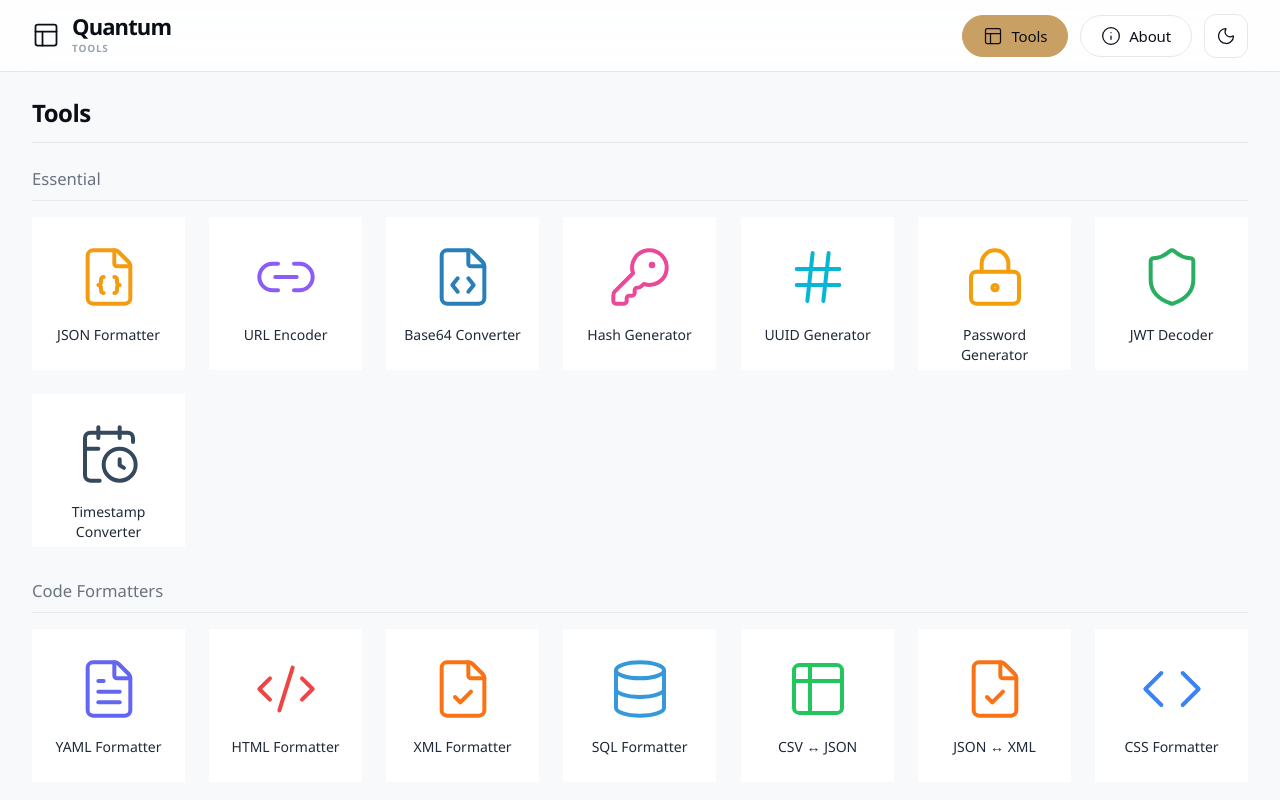
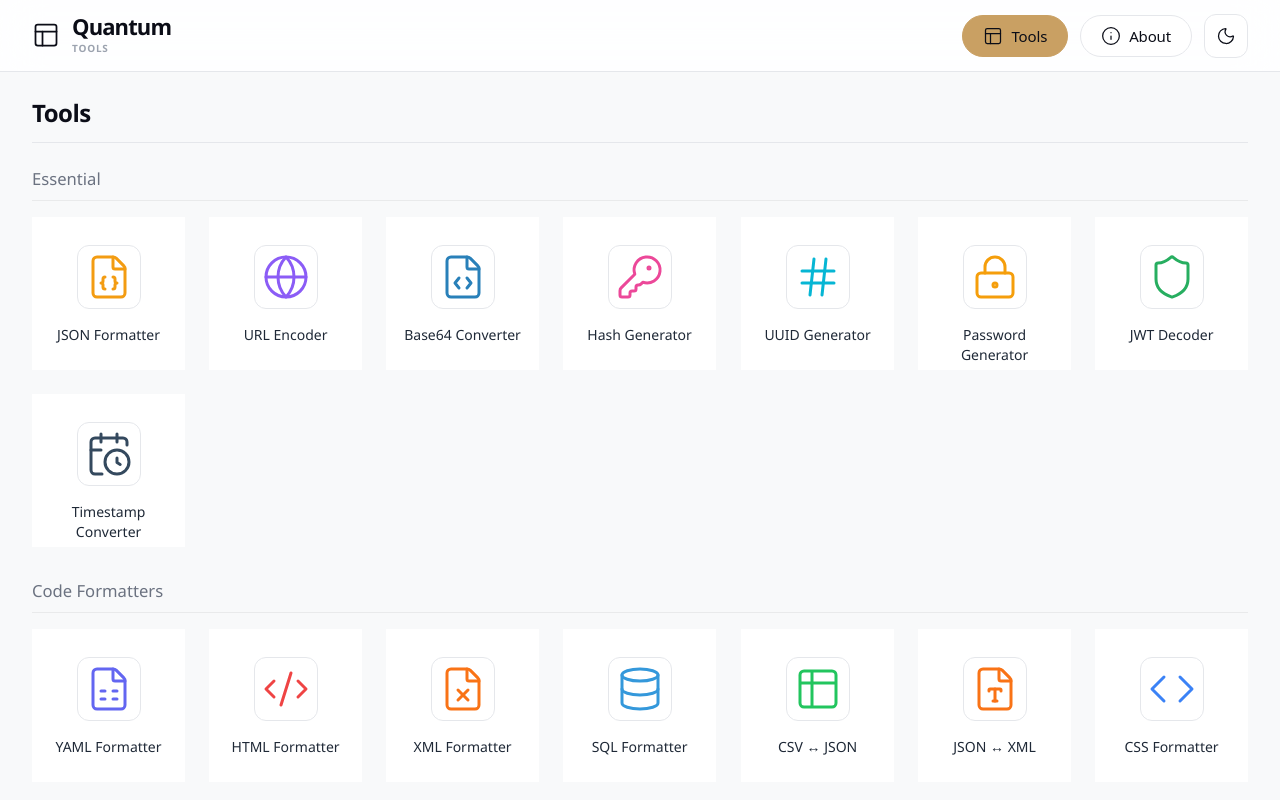
Before and after one commit to mtmanju/mtm-quantum-tools, a React (Vite) app in the folder packages/web/: page / in a window 1280 px wide. Both pictures are taken after a click on the button "Tools". Shown: the top 800 px of the page. Built offline with nearby package versions, Linux system fonts and the light colour scheme.

Commit message:
fix icons

```diff
--- a/packages/web/src/App.css
+++ b/packages/web/src/App.css
@@ -640,26 +640,44 @@ h4 { font-size: clamp(1.25rem, 2.5vw, 1.5rem); font-weight: 600; }
 }
 
 .tool-icon-wrapper {
-  width: auto;
-  height: auto;
+  width: 64px;
+  height: 64px;
   display: flex;
   align-items: center;
   justify-content: center;
-  background: transparent;
-  border-radius: 0;
-  border: none;
-  transition: transform 0.2s ease;
+  background: var(--bg-secondary);
+  border-radius: 12px;
+  border: 1px solid var(--border-subtle);
+  transition: all 0.3s var(--ease-out);
   flex-shrink: 0;
   margin-bottom: 1rem;
+  position: relative;
+  overflow: hidden;
+}
+
+.tool-icon-wrapper::before {
+  content: '';
+  position: absolute;
+  inset: 0;
+  background: linear-gradient(135deg, rgba(255, 255, 255, 0.1), rgba(255, 255, 255, 0));
+  opacity: 0;
+  transition: opacity 0.3s var(--ease-out);
+  pointer-events: none;
+}
+
+[data-theme="dark"] .tool-icon-wrapper::before {
+  background: linear-gradient(135deg, rgba(255, 255, 255, 0.05), rgba(255, 255, 255, 0));
 }
 
 .tool-icon-wrapper svg {
-  width: 64px;
-  height: 64px;
-  transition: transform 0.2s ease;
+  width: 48px;
+  height: 48px;
+  transition: all 0.3s var(--ease-out);
   color: inherit;
   stroke-width: 1.5;
   opacity: 1;
+  position: relative;
+  z-index: 1;
 }
 
 [data-theme="dark"] .tool-icon-wrapper svg {
@@ -667,11 +685,17 @@ h4 { font-size: clamp(1.25rem, 2.5vw, 1.5rem); font-weight: 600; }
 }
 
 .tool-card:hover .tool-icon-wrapper {
-  transform: scale(1.05);
+  transform: translateY(-2px);
+  box-shadow: var(--shadow-md);
+  border-color: var(--accent);
+}
+
+.tool-card:hover .tool-icon-wrapper::before {
+  opacity: 1;
 }
 
 .tool-card:hover .tool-icon-wrapper svg {
-  transform: scale(1.05);
+  transform: scale(1.1);
 }
 
 .tool-info {
--- a/packages/web/src/App.tsx
+++ b/packages/web/src/App.tsx
@@ -16,6 +16,8 @@ import {
   FileJson,
   FileStack,
   FileText,
+  FileType,
+  FileX,
   GitBranch,
   Hash,
   KeyRound,
@@ -31,9 +33,14 @@ import {
   Sparkle,
   Table2,
   TrendingUp,
+  TrendingDown,
   Type,
   Wand2,
-  Zap
+  Zap,
+  FileSpreadsheet,
+  AlignLeft,
+  BarChart3,
+  Globe
 } from 'lucide-react'
 import type { ComponentType, ReactElement, ReactNode } from 'react'
 import { memo, useCallback, useMemo } from 'react'
@@ -104,7 +111,7 @@ const tools: Tool[] = [
     id: 'json-formatter',
     name: 'JSON Formatter',
     description: 'Beautify & validate JSON instantly',
-    icon: <FileJson size={64} strokeWidth={1.5} />,
+    icon: <FileJson size={48} strokeWidth={1.5} />,
     iconColor: '#F39C12', // Orange
     category: 'Essential',
     status: 'active',
@@ -115,7 +122,7 @@ const tools: Tool[] = [
     id: 'url-encoder',
     name: 'URL Encoder',
     description: 'Encode & decode URLs quickly',
-    icon: <Link2 size={64} strokeWidth={1.5} />,
+    icon: <Globe size={48} strokeWidth={1.5} />,
     iconColor: '#8B5CF6', // Purple
     category: 'Essential',
     status: 'active',
@@ -126,7 +133,7 @@ const tools: Tool[] = [
     id: 'base64-converter',
     name: 'Base64 Converter',
     description: 'Convert files & text to Base64',
-    icon: <FileCode size={64} strokeWidth={1.5} />,
+    icon: <FileCode size={48} strokeWidth={1.5} />,
     iconColor: '#2980B9', // Blue
     category: 'Essential',
     status: 'active',
@@ -137,7 +144,7 @@ const tools: Tool[] = [
     id: 'hash-generator',
     name: 'Hash Generator',
     description: 'Generate MD5, SHA-1, SHA-256, SHA-512',
-    icon: <KeyRound size={64} strokeWidth={1.5} />,
+    icon: <KeyRound size={48} strokeWidth={1.5} />,
     iconColor: '#EC4899', // Pink
     category: 'Essential',
     status: 'active',
@@ -148,7 +155,7 @@ const tools: Tool[] = [
     id: 'uuid-generator',
     name: 'UUID Generator',
     description: 'Create unique identifiers',
-    icon: <Hash size={64} strokeWidth={1.5} />,
+    icon: <Hash size={48} strokeWidth={1.5} />,
     iconColor: '#06B6D4', // Cyan
     category: 'Essential',
     status: 'active',
@@ -159,7 +166,7 @@ const tools: Tool[] = [
     id: 'password-generator',
     name: 'Password Generator',
     description: 'Create strong, secure passwords',
-    icon: <LockKeyhole size={64} strokeWidth={1.5} />,
+    icon: <LockKeyhole size={48} strokeWidth={1.5} />,
     iconColor: '#F59E0B', // Amber
     category: 'Essential',
     status: 'active',
@@ -170,7 +177,7 @@ const tools: Tool[] = [
     id: 'jwt-decoder',
     name: 'JWT Decoder',
     description: 'Decode & inspect JWT tokens',
-    icon: <Shield size={64} strokeWidth={1.5} />,
+    icon: <Shield size={48} strokeWidth={1.5} />,
     iconColor: '#27AE60', // Green
     category: 'Essential',
     status: 'active',
@@ -181,7 +188,7 @@ const tools: Tool[] = [
     id: 'timestamp-converter',
     name: 'Timestamp Converter',
     description: 'Convert timestamps to dates',
-    icon: <CalendarClock size={64} strokeWidth={1.5} />,
+    icon: <CalendarClock size={48} strokeWidth={1.5} />,
     iconColor: '#34495E', // Dark Blue
     category: 'Essential',
     status: 'active',
@@ -194,7 +201,7 @@ const tools: Tool[] = [
     id: 'yaml-formatter',
     name: 'YAML Formatter',
     description: 'Format & validate YAML configs',
-    icon: <FileText size={64} strokeWidth={1.5} />,
+    icon: <FileSpreadsheet size={48} strokeWidth={1.5} />,
     iconColor: '#6366F1', // Indigo
     category: 'Code Formatters',
     status: 'active',
@@ -204,7 +211,7 @@ const tools: Tool[] = [
     id: 'html-formatter',
     name: 'HTML Formatter',
     description: 'Beautify & minify HTML',
-    icon: <CodeXml size={64} strokeWidth={1.5} />,
+    icon: <CodeXml size={48} strokeWidth={1.5} />,
     iconColor: '#EF4444', // Red
     category: 'Code Formatters',
     status: 'active',
@@ -214,7 +221,7 @@ const tools: Tool[] = [
     id: 'xml-formatter',
     name: 'XML Formatter',
     description: 'Format & validate XML docs',
-    icon: <FileCheck size={64} strokeWidth={1.5} />,
+    icon: <FileX size={48} strokeWidth={1.5} />,
     iconColor: '#F97316', // Orange
     category: 'Code Formatters',
     status: 'active',
@@ -224,7 +231,7 @@ const tools: Tool[] = [
     id: 'sql-formatter',
     name: 'SQL Formatter',
     description: 'Format SQL queries beautifully',
-    icon: <DatabaseIcon size={64} strokeWidth={1.5} />,
+    icon: <DatabaseIcon size={48} strokeWidth={1.5} />,
     iconColor: '#3498DB', // Blue
     category: 'Code Formatters',
     status: 'active',
@@ -234,7 +241,7 @@ const tools: Tool[] = [
     id: 'csv-to-json',
     name: 'CSV ↔ JSON',
     description: 'Convert between CSV & JSON',
-    icon: <Table2 size={64} strokeWidth={1.5} />,
+    icon: <Table2 size={48} strokeWidth={1.5} />,
     iconColor: '#22C55E', // Green
     category: 'Code Formatters',
     status: 'active',
@@ -244,7 +251,7 @@ const tools: Tool[] = [
     id: 'json-xml-converter',
     name: 'JSON ↔ XML',
     description: 'Convert between JSON & XML',
-    icon: <FileCheck size={64} strokeWidth={1.5} />,
+    icon: <FileType size={48} strokeWidth={1.5} />,
     iconColor: '#F97316', // Orange
     category: 'Code Formatters',
     status: 'active',
@@ -254,7 +261,7 @@ const tools: Tool[] = [
     id: 'css-formatter',
     name: 'CSS Formatter',
     description: 'Format & minify CSS',
-    icon: <Code size={64} strokeWidth={1.5} />,
+    icon: <Code size={48} strokeWidth={1.5} />,
     iconColor: '#3B82F6', // Blue
     category: 'Code Formatters',
     status: 'active',
@@ -264,7 +271,7 @@ const tools: Tool[] = [
     id: 'javascript-formatter',
     name: 'JS Formatter',
     description: 'Format & minify JavaScript',
-    icon: <Code size={64} strokeWidth={1.5} />,
+    icon: <FileCodeIcon size={48} strokeWidth={1.5} />,
     iconColor: '#F59E0B', // Amber
     category: 'Code Formatters',
     status: 'active',
@@ -276,7 +283,7 @@ const tools: Tool[] = [
     id: 'regex-tester',
     name: 'Regex Tester',
     description: 'Test regex patterns live',
-    icon: <Brackets size={64} strokeWidth={1.5} />,
+    icon: <Brackets size={48} strokeWidth={1.5} />,
     iconColor: '#E67E22', // Orange
     category: 'Code Tools',
     status: 'active',
@@ -286,7 +293,7 @@ const tools: Tool[] = [
     id: 'diff-checker',
     name: 'Diff Checker',
     description: 'Compare code & text side-by-side',
-    icon: <GitBranch size={64} strokeWidth={1.5} />,
+    icon: <GitBranch size={48} strokeWidth={1.5} />,
     iconColor: '#16A085', // Green
     category: 'Code Tools',
     status: 'active',
@@ -296,7 +303,7 @@ const tools: Tool[] = [
     id: 'text-case-converter',
     name: 'Case Converter',
     description: 'Transform text case instantly',
-    icon: <Type size={64} strokeWidth={1.5} />,
+    icon: <Type size={48} strokeWidth={1.5} />,
     iconColor: '#10B981', // Green
     category: 'Code Tools',
     status: 'active',
@@ -306,7 +313,7 @@ const tools: Tool[] = [
     id: 'color-converter',
     name: 'Color Converter',
     description: 'Convert HEX, RGB, HSL',
-    icon: <Palette size={64} strokeWidth={1.5} />,
+    icon: <Palette size={48} strokeWidth={1.5} />,
     iconColor: '#EC4899', // Pink
     category: 'Code Tools',
     status: 'active',
@@ -316,7 +323,7 @@ const tools: Tool[] = [
     id: 'number-base-converter',
     name: 'Base Converter',
     description: 'Convert binary, hex, decimal, octal',
-    icon: <Binary size={64} strokeWidth={1.5} />,
+    icon: <Binary size={48} strokeWidth={1.5} />,
     iconColor: '#8B5CF6', // Purple
     category: 'Code Tools',
     status: 'active',
@@ -326,7 +333,7 @@ const tools: Tool[] = [
     id: 'lorem-ipsum-generator',
     name: 'Lorem Generator',
     description: 'Generate placeholder text',
-    icon: <Sparkle size={64} strokeWidth={1.5} />,
+    icon: <Sparkle size={48} strokeWidth={1.5} />,
     iconColor: '#64748B', // Slate
     category: 'Code Tools',
     status: 'active',
@@ -336,7 +343,7 @@ const tools: Tool[] = [
     id: 'html-entity-encoder',
     name: 'HTML Entity',
     description: 'Encode & decode HTML entities',
-    icon: <Code size={64} strokeWidth={1.5} />,
+    icon: <Brackets size={48} strokeWidth={1.5} />,
     iconColor: '#EF4444', // Red
     category: 'Code Tools',
     status: 'active',
@@ -346,7 +353,7 @@ const tools: Tool[] = [
     id: 'slug-converter',
     name: 'Slug Converter',
     description: 'Convert text to URL-friendly slugs',
-    icon: <Link2 size={64} strokeWidth={1.5} />,
+    icon: <Link2 size={48} strokeWidth={1.5} />,
     iconColor: '#8B5CF6', // Purple
     category: 'Code Tools',
     status: 'active',
@@ -356,7 +363,7 @@ const tools: Tool[] = [
     id: 'email-validator',
     name: 'Email Validator',
     description: 'Validate email addresses',
-    icon: <Mail size={64} strokeWidth={1.5} />,
+    icon: <Mail size={48} strokeWidth={1.5} />,
     iconColor: '#06B6D4', // Cyan
     category: 'Code Tools',
     status: 'active',
@@ -368,7 +375,7 @@ const tools: Tool[] = [
     id: 'md-converter',
     name: 'MD → DOCX',
     description: 'Convert Markdown to Word docs',
-    icon: <FileCodeIcon size={64} strokeWidth={1.5} />,
+    icon: <FileCodeIcon size={48} strokeWidth={1.5} />,
     iconColor: '#875A7B', // Purple - Odoo style
     category: 'Documents',
     status: 'active',
@@ -378,7 +385,7 @@ const tools: Tool[] = [
     id: 'pdf-merger',
     name: 'PDF Merger',
     description: 'Merge PDFs into one file',
-    icon: <FileStack size={64} strokeWidth={1.5} />,
+    icon: <FileStack size={48} strokeWidth={1.5} />,
     iconColor: '#E74C3C', // Red
     category: 'Documents',
     status: 'active',
@@ -388,7 +395,7 @@ const tools: Tool[] = [
     id: 'pdf-splitter',
     name: 'PDF Splitter',
     description: 'Split PDF into individual pages',
-    icon: <Scissors size={64} strokeWidth={1.5} />,
+    icon: <Scissors size={48} strokeWidth={1.5} />,
     iconColor: '#F59E0B', // Amber
     category: 'Documents',
     status: 'active',
@@ -398,7 +405,7 @@ const tools: Tool[] = [
     id: 'word-counter',
     name: 'Word Counter',
     description: 'Count words, characters & more',
-    icon: <FileText size={64} strokeWidth={1.5} />,
+    icon: <BarChart3 size={48} strokeWidth={1.5} />,
     iconColor: '#3B82F6', // Blue
     category: 'Documents',
     status: 'active',
@@ -408,7 +415,7 @@ const tools: Tool[] = [
     id: 'text-summarizer',
     name: 'Text Summarizer',
     description: 'Summarize long text quickly',
-    icon: <FileText size={64} strokeWidth={1.5} />,
+    icon: <AlignLeft size={48} strokeWidth={1.5} />,
     iconColor: '#10B981', // Green
     category: 'Documents',
     status: 'active',
@@ -420,7 +427,7 @@ const tools: Tool[] = [
     id: 'api-tester',
     name: 'API Tester',
     description: 'Test REST APIs with ease',
-    icon: <Network size={64} strokeWidth={1.5} />,
+    icon: <Network size={48} strokeWidth={1.5} />,
     iconColor: '#F1C40F', // Yellow
     category: 'API & Testing',
     status: 'active',
@@ -432,7 +439,7 @@ const tools: Tool[] = [
     id: 'dmn-evaluator',
     name: 'DMN Evaluator',
     description: 'Evaluate decision tables',
-    icon: <Layers size={64} strokeWidth={1.5} />,
+    icon: <Layers size={48} strokeWidth={1.5} />,
     iconColor: '#9B59B6', // Purple
     category: 'Business Logic',
     status: 'active',
@@ -442,7 +449,7 @@ const tools: Tool[] = [
     id: 'workflow-validator',
     name: 'Workflow Validator',
     description: 'Validate BPMN workflows',
-    icon: <Wand2 size={64} strokeWidth={1.5} />,
+    icon: <Wand2 size={48} strokeWidth={1.5} />,
     iconColor: '#1ABC9C', // Teal
     category: 'Business Logic',
     status: 'active',
@@ -454,7 +461,7 @@ const tools: Tool[] = [
     id: 'calculator',
     name: 'Calculator',
     description: 'Scientific calculations',
-    icon: <CalculatorIcon size={64} strokeWidth={1.5} />,
+    icon: <CalculatorIcon size={48} strokeWidth={1.5} />,
     iconColor: '#8E44AD', // Purple
     category: 'Utilities',
     status: 'active',
@@ -466,7 +473,7 @@ const tools: Tool[] = [
     id: 'loan-emi-calculator',
     name: 'Loan EMI Calculator',
     description: 'Calculate loan EMI & interest',
-    icon: <CreditCard size={64} strokeWidth={1.5} />,
+    icon: <CreditCard size={48} strokeWidth={1.5} />,
     iconColor: '#3B82F6', // Blue
     category: 'Finance',
     status: 'active',
@@ -476,7 +483,7 @@ const tools: Tool[] = [
     id: 'sip-calculator',
     name: 'SIP Calculator',
     description: 'Calculate SIP returns',
-    icon: <TrendingUp size={64} strokeWidth={1.5} />,
+    icon: <TrendingUp size={48} strokeWidth={1.5} />,
     iconColor: '#10B981', // Green
     category: 'Finance',
     status: 'active',
@@ -486,7 +493,7 @@ const tools: Tool[] = [
     id: 'compound-interest-calculator',
     name: 'Compound Interest',
     description: 'Calculate compound interest',
-    icon: <Percent size={64} strokeWidth={1.5} />,
+    icon: <Percent size={48} strokeWidth={1.5} />,
     iconColor: '#8B5CF6', // Purple
     category: 'Finance',
     status: 'active',
@@ -496,7 +503,7 @@ const tools: Tool[] = [
     id: 'loan-repayment-calculator',
     name: 'Loan Repayment',
     description: 'Plan loan repayment strategy',
-    icon: <DollarSign size={64} strokeWidth={1.5} />,
+    icon: <DollarSign size={48} strokeWidth={1.5} />,
     iconColor: '#F59E0B', // Amber
     category: 'Finance',
     status: 'active',
@@ -506,7 +513,7 @@ const tools: Tool[] = [
     id: 'investment-return-calculator',
     name: 'Investment Return',
     description: 'Calculate investment returns & CAGR',
-    icon: <TrendingUp size={64} strokeWidth={1.5} />,
+    icon: <TrendingDown size={48} strokeWidth={1.5} />,
     iconColor: '#EC4899', // Pink
     category: 'Finance',
     status: 'active',
```
